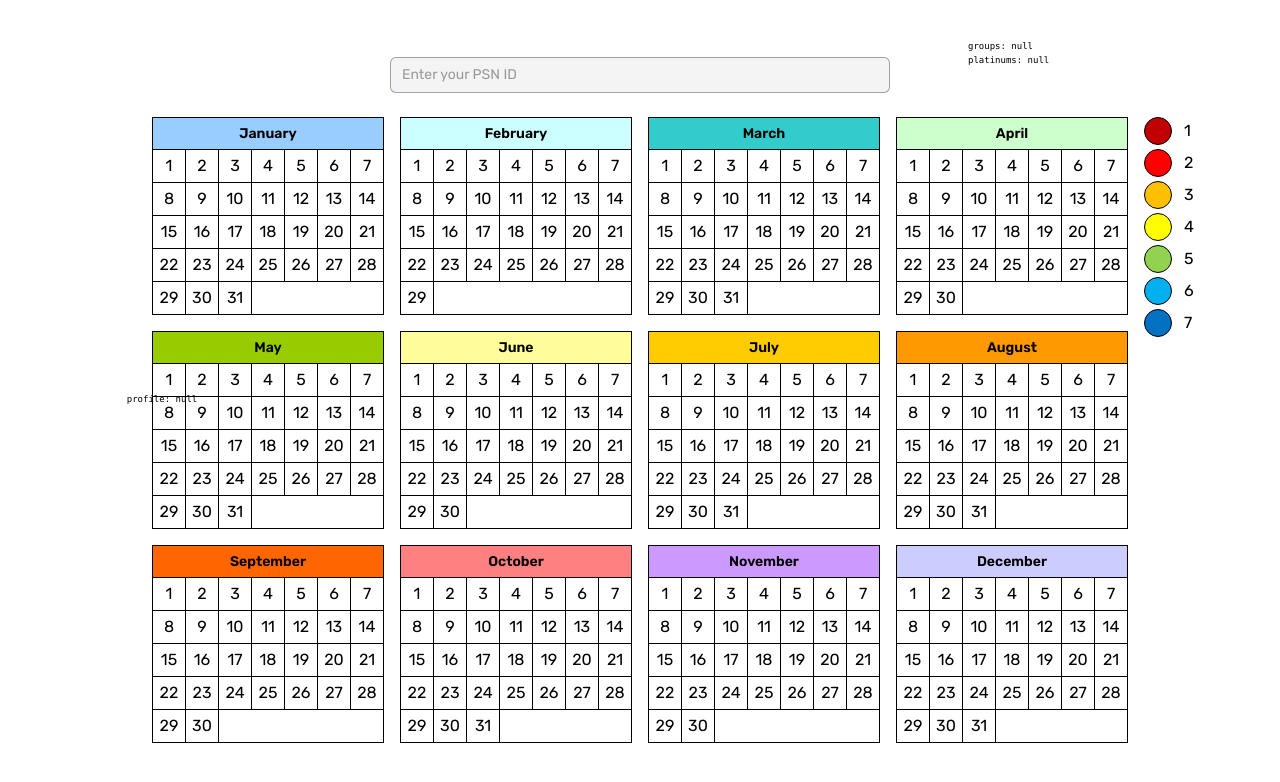
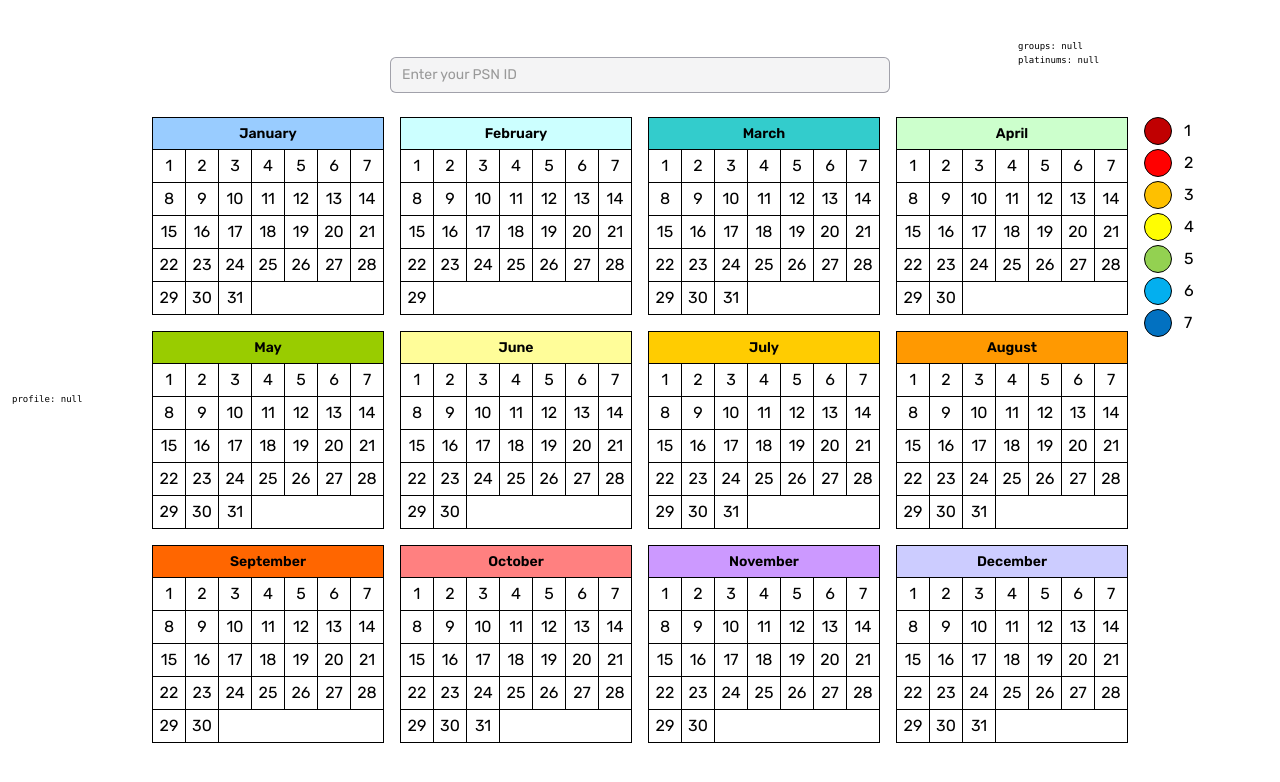
Before and after one commit to Hartaithan/platinum-calendar, a Next.js app: page / in a window 1280 px wide. Shown: the top 782 px of the page. Built offline with nearby package versions, Linux system fonts and the light colour scheme; no server answers.

Commit message:
fix debug overlay word break

```diff
--- a/components/debug-overlay.tsx
+++ b/components/debug-overlay.tsx
@@ -10,16 +10,16 @@ const DebugOverlay: FC = memo(() => {
   if (isProduction) return null;
   return (
     <>
-      <div className="w-[300px] absolute inset-y-1/2 -translate-y-1/2 left-3 overflow-auto h-[90%] flex flex-col justify-center items-center">
-        <pre className="text-[9px] whitespace-pre-wrap">
+      <div className="w-[250px] absolute inset-y-1/2 -translate-y-1/2 left-3 overflow-auto h-[90%] flex flex-col justify-center items-center">
+        <pre className="w-full text-[9px] whitespace-pre-wrap break-all">
           profile: {JSON.stringify(profile, null, 2)}
         </pre>
       </div>
-      <div className="w-[300px] absolute inset-y-1/2 -translate-y-1/2 right-3 overflow-auto h-[90%]">
-        <pre className="text-[9px] whitespace-pre-wrap">
+      <div className="w-[250px] absolute inset-y-1/2 -translate-y-1/2 right-3 overflow-auto h-[90%]">
+        <pre className="w-full text-[9px] whitespace-pre-wrap break-all">
           groups: {JSON.stringify(groups, null, 2)}
         </pre>
-        <pre className="text-[9px] whitespace-pre-wrap">
+        <pre className="w-full text-[9px] whitespace-pre-wrap break-all">
           platinums: {JSON.stringify(platinums, null, 2)}
         </pre>
       </div>
```
